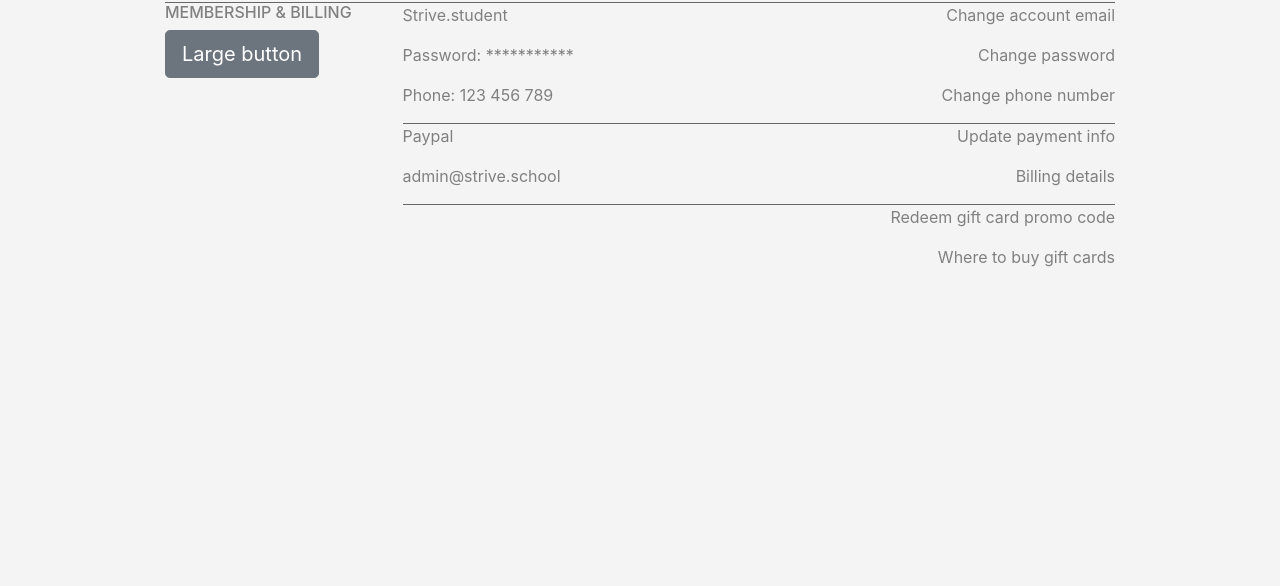
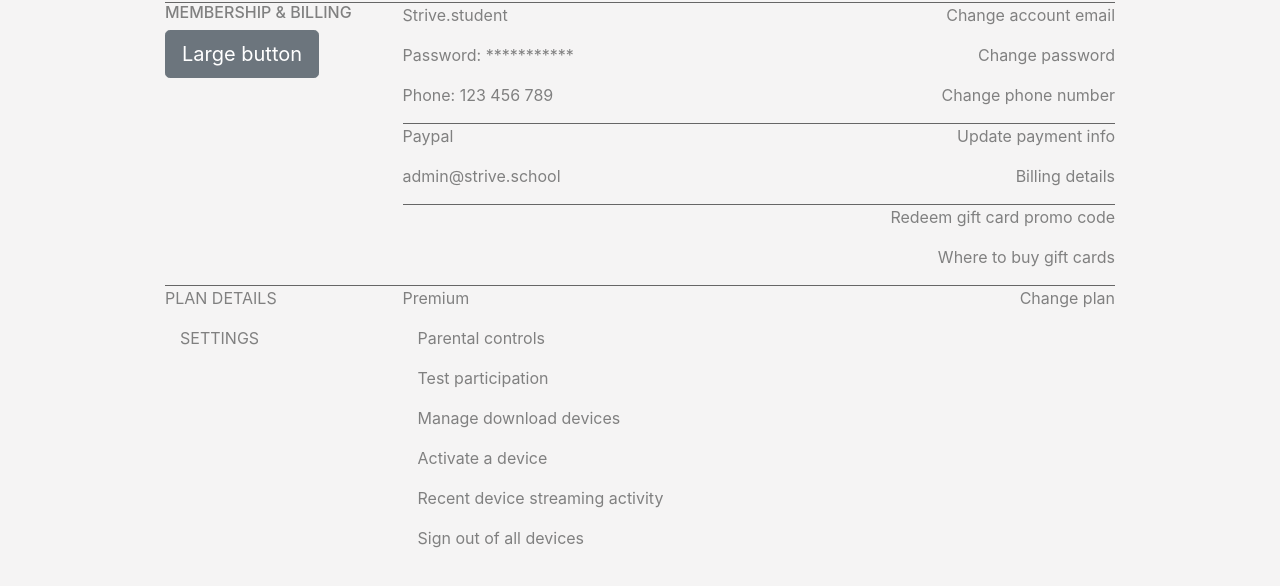
Before and after one commit to JTapioT/M2-D5, a plain HTML site: page SettingsPage.html in a window 1280 px wide. Shown: the part 142-728 px from the top of the page. Drawn offline with nearby package versions, Linux system fonts and the light colour scheme.

Commit message:
middle portion of settings page

```diff
--- a/SettingsPage.html
+++ b/SettingsPage.html
@@ -55,7 +55,7 @@
             </div>
           </div>  <!---page heading row ends-->
 
-          <div class="row"> <!---Membership & billing row-->
+          <div class="row" style="border-bottom: 1px solid #666666;"> <!---Membership & billing row-->
               <div class="col-3 section-heading">
                 <h6 >MEMBERSHIP & BILLING</h6>
                 <button type="button" class="btn btn-secondary btn-lg">Large button</button>
@@ -99,6 +99,37 @@
 
           </div><!---Membership & billing row ends-->
 
+
+          <div class="row"> <!---Plan details row-->
+              <div class="col-3 personal-data-left">
+                <p>PLAN DETAILS</p>
+              </div>
+              <div class="col-5 personal-data-left">
+                <P>Premium</P>
+              </div>
+              <div class="col-4 personal-data-right">
+                <p>Change plan</p>
+              </div>
+
+
+          </div> <!---Plan details row ends-->
+
+          <div class="row"> <!---settings row-->
+            <div class="col-3">
+              <p>SETTINGS</p>
+            </div>
+            <div class="col-9">
+              <P><a>Parental controls</a></P>
+              <P><a>Test participation</a></P>
+              <P><a>Manage download devices</a></P>
+              <P><a>Activate a device</a></P>
+              <P><a>Recent device streaming activity</a></P>
+              <P><a>Sign out of all devices</a></P>
+            </div>
+
+
+        </div> <!---settings row ends-->
+
         </div><!---large central column ends-->
 
         <div class="col-1"></div>
```
